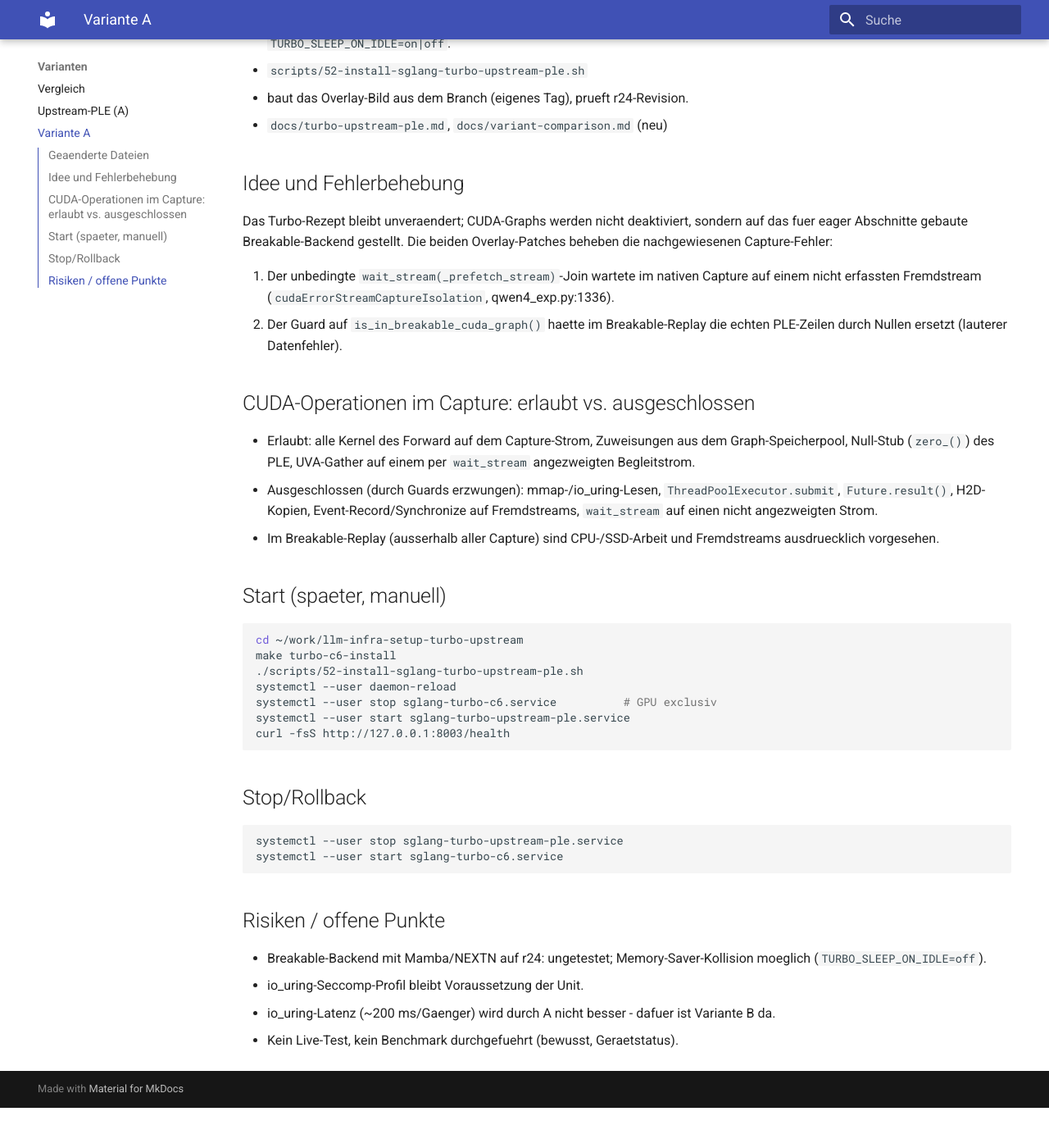
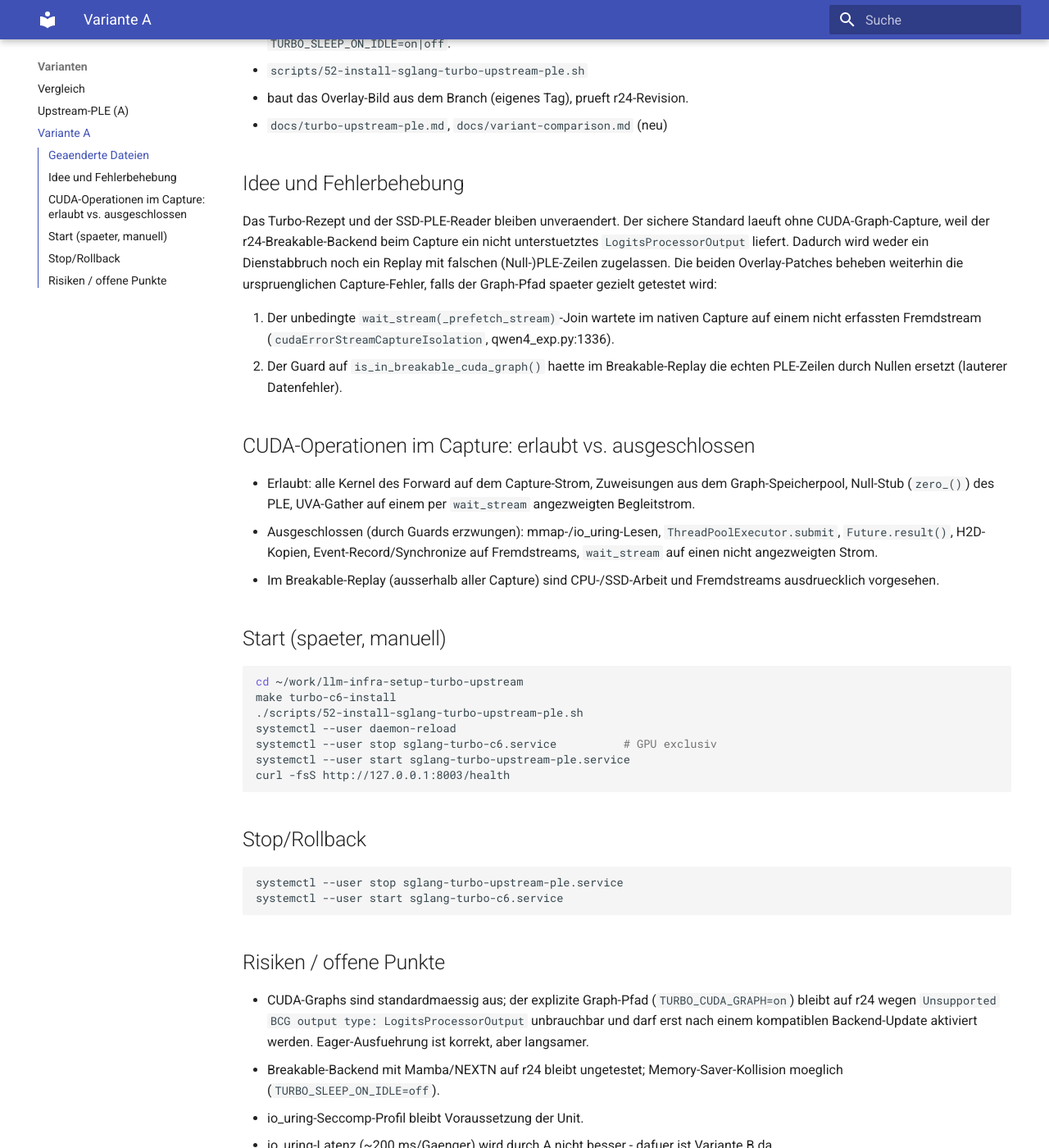
Before and after one commit to thomasdenk79-cyber/llm-infra-setup, an MkDocs documentation site: the page built from docs/variants/variant-a-upstream-ple-graph.md, in a window 1280 px wide and 1400 px high, scrolled down 743 px. Shown: the whole window at 82% size. Built offline with MkDocs 1.6.1 and Material for MkDocs 9.7.7, drawn with Linux system fonts in a browser that asks for light colours; before the commit the page ends 2094 px from its top, so only the background shows below that.

Commit message:
stand: 2026-10-04T03:31 gesichert (5 Dateien)

```diff
--- a/docs/variants/variant-a-upstream-ple-graph.md
+++ b/docs/variants/variant-a-upstream-ple-graph.md
@@ -18,7 +18,7 @@
   - Join in `_consume_prefetched_embeddings` nur noch bei UVA-Pfad oder
     ausserhalb nativen Captures (fixed die Capture-Isolation-Panik).
 * `config/turbo/serve-qwen38-flash-next-c6-upstream-ple.sh`
-  - Graph-Schalter: `TURBO_CUDA_GRAPH=on|off`,
+  - Graph-Schalter: `TURBO_CUDA_GRAPH=on|off` (sicherer Standard: `off`),
     `TURBO_CUDA_GRAPH_BACKEND_DECODE=breakable|full`,
     `TURBO_SLEEP_ON_IDLE=on|off`.
 * `scripts/52-install-sglang-turbo-upstream-ple.sh`
@@ -27,9 +27,12 @@
 
 ## Idee und Fehlerbehebung
 
-Das Turbo-Rezept bleibt unveraendert; CUDA-Graphs werden nicht deaktiviert,
-sondern auf das fuer eager Abschnitte gebaute Breakable-Backend gestellt.
-Die beiden Overlay-Patches beheben die nachgewiesenen Capture-Fehler:
+Das Turbo-Rezept und der SSD-PLE-Reader bleiben unveraendert. Der sichere
+Standard laeuft ohne CUDA-Graph-Capture, weil der r24-Breakable-Backend beim
+Capture ein nicht unterstuetztes `LogitsProcessorOutput` liefert. Dadurch wird
+weder ein Dienstabbruch noch ein Replay mit falschen (Null-)PLE-Zeilen
+zugelassen. Die beiden Overlay-Patches beheben weiterhin die urspruenglichen
+Capture-Fehler, falls der Graph-Pfad spaeter gezielt getestet wird:
 
 1. Der unbedingte `wait_stream(_prefetch_stream)`-Join wartete im nativen
    Capture auf einem nicht erfassten Fremdstream
@@ -70,7 +73,11 @@
 
 ## Risiken / offene Punkte
 
-* Breakable-Backend mit Mamba/NEXTN auf r24: ungetestet;
+* CUDA-Graphs sind standardmaessig aus; der explizite Graph-Pfad (`TURBO_CUDA_GRAPH=on`)
+  bleibt auf r24 wegen `Unsupported BCG output type: LogitsProcessorOutput`
+  unbrauchbar und darf erst nach einem kompatiblen Backend-Update aktiviert
+  werden. Eager-Ausfuehrung ist korrekt, aber langsamer.
+* Breakable-Backend mit Mamba/NEXTN auf r24 bleibt ungetestet;
   Memory-Saver-Kollision moeglich (`TURBO_SLEEP_ON_IDLE=off`).
 * io_uring-Seccomp-Profil bleibt Voraussetzung der Unit.
 * io_uring-Latenz (~200 ms/Gaenger) wird durch A nicht besser - dafuer ist
```
Also changed, not shown: docs/HANDOFF.md (+5 -1 lines), docs/turbo-upstream-ple.md (+6 -5 lines), docs/variant-comparison.md (+1 -1 lines), 1 other file.
